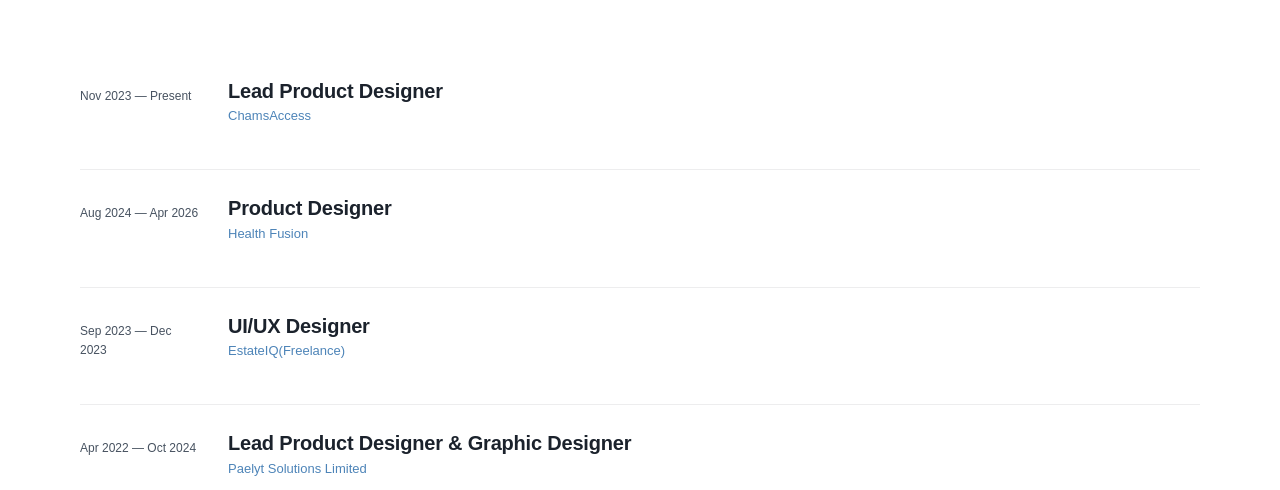
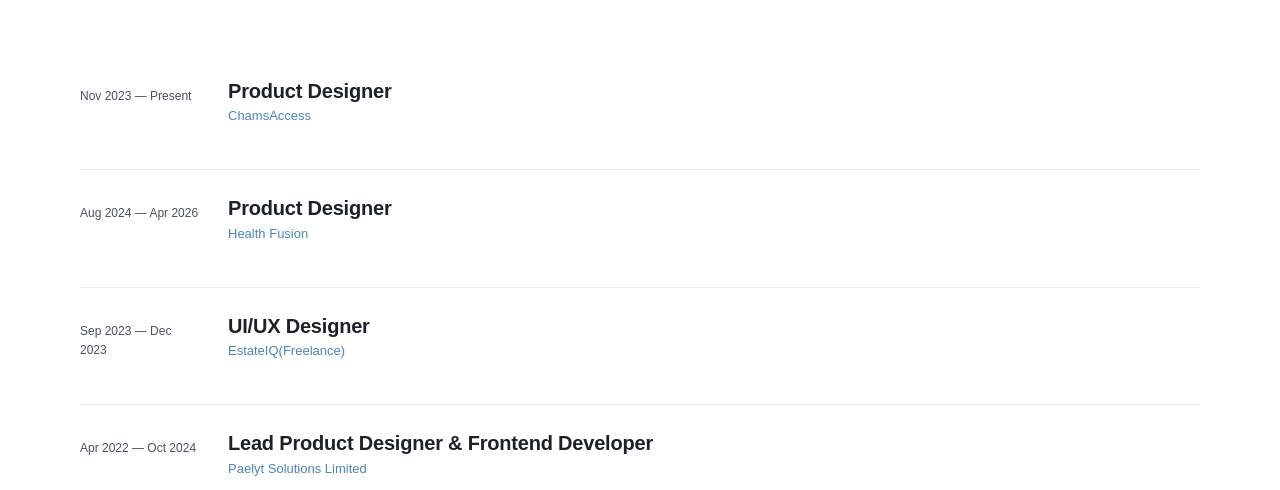
Before and after one commit to bridgetayomi/Bridget-Portfolio-V2, a plain HTML site: page index.html in a window 1280 px wide. Shown: the part 3687-4177 px from the top of the page. Drawn offline with Linux system fonts and the light colour scheme; a web font is replaced by a local one.

Commit message:
Update project descriptions and roles in index.html

```diff
--- a/index.html
+++ b/index.html
@@ -379,7 +379,8 @@
           <div class="project-card__body">
             <!-- <div class="project-card__meta"><span>Analytics</span><span>·</span><span>Dashboard UI</span></div> -->
             <h3 class="project-card__title">HelpNest AI Assistant </h3>
-            <p class="project-card__desc">HelpNest is an AI powered customer support solution that helps businesses answer customer questions instantly and connect users with human support when they need additional help..</p>
+            <p class="project-card__desc">HelpNest is an AI powered customer support solution that helps
+              businesses answer customer questions instantly and connect users with human support when they need additional help..</p>
             <div class="project-card__arrow">View case study
               <svg viewBox="0 0 24 24" fill="none" stroke="currentColor" stroke-width="2">
                 <path d="M5 12h14M13 6l6 6-6 6" />
@@ -500,7 +501,7 @@
             <div class="entry__dates">Nov 2023 — Present</div>
           </div>
           <div>
-            <h3 class="entry__role">Lead Product Designer</h3>
+            <h3 class="entry__role">Product Designer</h3>
             <div class="entry__org">ChamsAccess</div>
           </div>
         </div>
@@ -532,7 +533,7 @@
             <div class="entry__dates">Apr 2022 — Oct 2024</div>
           </div>
           <div>
-            <h3 class="entry__role">Lead Product Designer & Graphic Designer</h3>
+            <h3 class="entry__role">Lead Product Designer & Frontend Developer</h3>
             <div class="entry__org">Paelyt Solutions Limited</div>
             <div class="entry__meta">
               UI/UX Designer (Intern) (Apr 2022 – Feb 2023)<br>
```
